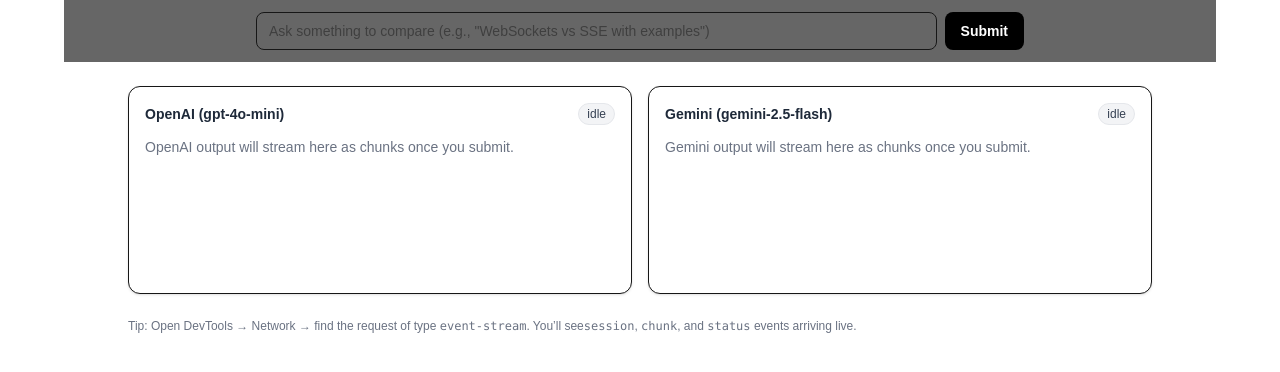
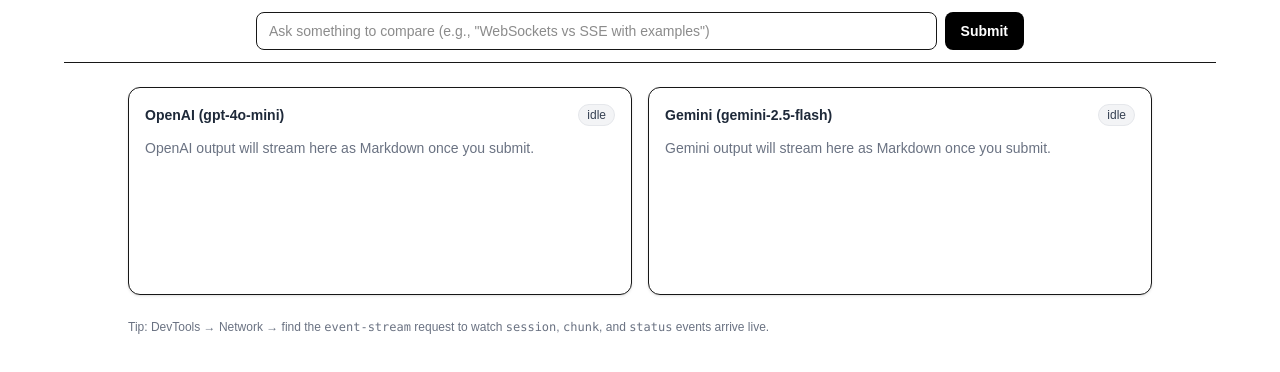
Before and after one commit to bhat0155/AIdifferentiator, a Next.js app in the folder frontend/: page / in a window 1280 px wide. Shown: the top 372 px of the page. Built offline with nearby package versions, Linux system fonts and the light colour scheme; no server answers.

Commit message:
fix: stopped text overflow on panel

```diff
--- a/frontend/src/app/page.tsx
+++ b/frontend/src/app/page.tsx
@@ -1,23 +1,25 @@
 'use client';
 
 /**
- * T10 — SSE Listener (Frontend)
+ * AIDifferentiator — Main Page
  *
- * Adds:
- *  - A single EventSource connection to backend SSE endpoint
- *  - Robust message handling: session | chunk | status
- *  - State updates into Zustand store (appendChunk / setStatus / setMetrics)
- *  - Careful cleanup: close previous EventSource on new run or unmount
+ * T9: UI layout with sticky prompt bar + two model columns
+ * T10: SSE listener — open a single EventSource to backend and push events into Zustand
+ * T11: Render streaming text as Markdown + show metrics after completion
  */
 
 import { FormEvent, useCallback, useEffect, useRef } from 'react';
+import ReactMarkdown from 'react-markdown';
 import Panel from '@/components/Panel';
 import StatusBadge from '@/components/StatusBadge';
+import Metrics from '@/components/Metrics';
 import { usePlayground } from '@/store/usePlayground';
 
+// FE env var: set in .env.local → NEXT_PUBLIC_BACKEND_URL=http://localhost:3001
 const BACKEND = process.env.NEXT_PUBLIC_BACKEND_URL || 'http://localhost:3001';
 
 export default function HomePage() {
+  // Zustand: central state/actions (from T8)
   const {
     prompt,
     setPrompt,
@@ -28,13 +30,13 @@
     setMetrics,
   } = usePlayground();
 
-  // Keep the active EventSource instance here so we can close it between runs
+  // Keep exactly one open EventSource per run
   const esRef = useRef<EventSource | null>(null);
 
-  // For now we store sessionId locally (MVP). You can lift to Zustand later if needed.
+  // Optional: hold sessionId for later GET /api/sessions/:id (history view)
   const sessionIdRef = useRef<string | null>(null);
 
-  // Helper: close the current EventSource safely
+  // Helper: close current EventSource if any
   const closeStream = useCallback(() => {
     if (esRef.current) {
       esRef.current.close();
@@ -42,48 +44,49 @@
     }
   }, []);
 
-  // Cleanup if component unmounts
+  // Cleanup on unmount (avoid dangling connections)
   useEffect(() => {
     return () => closeStream();
   }, [closeStream]);
 
-  // Submit: reset UI, flip statuses to streaming, open SSE, route events into Zustand
+  // Submit handler:
+  //  - Clear previous run
+  //  - Flip statuses to "streaming"
+  //  - Open SSE (EventSource) and route events into Zustand
   const handleSubmit = useCallback(
     (e: FormEvent) => {
       e.preventDefault();
       if (!prompt.trim()) return;
 
-      // 1) Clear previous run so both panels start fresh
+      // 1) Fresh run
       reset();
 
-      // 2) Visual feedback immediately (SSE will drive final statuses)
+      // 2) Instant visual feedback — SSE will drive final states/metrics
       setStatus('openai', 'streaming');
       setStatus('gemini', 'streaming');
 
-      // 3) Close any previous stream to avoid duplicates/leaks
+      // 3) Ensure only one EventSource is open
       closeStream();
 
-      // 4) Build the SSE URL (encode prompt!)
+      // 4) Build SSE URL (encode prompt!)
       const url = `${BACKEND}/api/compare/stream?prompt=${encodeURIComponent(prompt)}`;
 
-      // 5) Open a single EventSource for the whole run
+      // 5) Open SSE
       const es = new EventSource(url);
       esRef.current = es;
 
-      // --- onmessage: all server events arrive here as text lines with "data: ..."
+      // All server events arrive as text lines with "data: ...".
       es.onmessage = (evt) => {
-        // Each message is a JSON string of shape:
-        // { type: 'session'|'chunk'|'status', ... }
         try {
           const payload = JSON.parse(evt.data);
 
-          // 5a) Session announcement — capture sessionId for later GET /api/sessions/:id
+          // Session announcement — useful for history fetch later
           if (payload.type === 'session') {
             sessionIdRef.current = payload.sessionId;
             return;
           }
 
-          // 5b) Streaming chunk — append it to the right model
+          // Streaming chunk — append to the correct model
           if (payload.type === 'chunk') {
             const { modelId, data } = payload as {
               modelId: 'openai' | 'gemini';
@@ -93,61 +96,67 @@
             return;
           }
 
-          // 5c) Status updates — "complete" (with metrics) or "error"
+          // Status updates — "complete" (with metrics) or "error"
           if (payload.type === 'status') {
-            const { modelId, status } = payload as {
+            const { modelId, status, metrics, message } = payload as {
               modelId: 'openai' | 'gemini';
               status: 'complete' | 'error';
               metrics?: { responseTimeMs: number; tokenCount: number; costUSD: number };
               message?: string;
             };
 
-            if (status === 'complete' && payload.metrics) {
-              // Fill metrics first so UI has data when status flips
-              setMetrics(modelId, payload.metrics);
+            if (status === 'complete' && metrics) {
+              // write metrics first, then flip status to complete
+              setMetrics(modelId, metrics);
               setStatus(modelId, 'complete');
             } else if (status === 'error') {
-              // Mark just this model as errored; the other may still be streaming/complete
               setStatus(modelId, 'error');
-              // Optional: append a visible error note into the text area
-              appendChunk(modelId, `\n\n[Error] ${payload.message ?? 'Provider failed'}\n`);
+              // optional: surface a small inline error note
+              appendChunk(modelId, `\n\n[Error] ${message ?? 'Provider failed'}\n`);
             }
             return;
           }
 
-          // (Optional) all-complete — server may send a final epilogue
+          // Final epilogue — safe to close
           if (payload.type === 'all-complete') {
-            // We can safely close here; setStatus already flipped both to "complete" or "error"
             closeStream();
             return;
           }
         } catch {
-          // Ignore malformed frames (defensive — should not happen)
-          return;
+          // Ignore any malformed frame (defensive)
         }
       };
 
-      // --- onerror: network/server issue (MVP: mark both errored and close)
+      // Network/server error: mark any still-streaming model as error, then close
       es.onerror = () => {
-        // If still streaming, surface an error for both models
         if (models.openai.status === 'streaming') setStatus('openai', 'error');
         if (models.gemini.status === 'streaming') setStatus('gemini', 'error');
         closeStream();
       };
     },
-    [prompt, reset, setStatus, appendChunk, setMetrics, models.openai.status, models.gemini.status, closeStream]
+    [
+      prompt,
+      reset,
+      setStatus,
+      appendChunk,
+      setMetrics,
+      models.openai.status,
+      models.gemini.status,
+      closeStream,
+    ],
   );
 
   return (
     <main className="mx-auto min-h-screen max-w-6xl px-4 pb-20">
-      {/* Sticky top bar so users can quickly re-run */}
-      <div className="sticky top-0 z-10 -mx-4 px-4 py-3 backdrop-blur supports-[backdrop-filter]:bg-black/60">
+      {/* ───────────────────────── Sticky Prompt/Search Bar ───────────────────────── */}
+      <div className="sticky top-0 z-10 -mx-4 border-b bg-white/70 px-4 py-3 backdrop-blur supports-[backdrop-filter]:bg-white/60">
         <form onSubmit={handleSubmit} className="mx-auto flex max-w-3xl gap-2">
-          {/* Accessibility: label is visually hidden but still helps screen readers */}
+          {/* Accessible label (screen-reader visible) */}
           <label htmlFor="prompt" className="sr-only">
             Prompt
           </label>
 
+          {/* The “search bar” / input */}
           <input
             id="prompt"
             value={prompt}
@@ -157,6 +166,7 @@
             aria-label="Comparison prompt input"
           />
 
+          {/* Submit triggers the SSE flow */}
           <button
             type="submit"
             className="shrink-0 rounded-lg bg-black px-4 py-2 text-sm font-semibold text-white hover:bg-gray-800 focus:outline-none focus:ring-2 focus:ring-black"
@@ -167,36 +177,56 @@
         </form>
       </div>
 
-      {/* Two responsive columns (OpenAI | Gemini) */}
+      {/* ───────────────────────── Two Responsive Columns ───────────────────────── */}
       <div className="mx-auto mt-6 grid max-w-5xl grid-cols-1 gap-4 md:grid-cols-2">
+        {/* OPENAI COLUMN */}
         <Panel
           title="OpenAI (gpt-4o-mini)"
           right={<StatusBadge status={models.openai.status} />}
         >
-          {models.openai.text || (
+          {/* Streamed text rendered as Markdown (updates live as chunks append) */}
+          {models.openai.text ? (
+            <ReactMarkdown>{models.openai.text}</ReactMarkdown>
+          ) : (
             <p className="text-gray-500">
-              OpenAI output will stream here as chunks once you submit.
+              OpenAI output will stream here as Markdown once you submit.
             </p>
           )}
+
+          {/* Metrics appear only after completion */}
+          <Metrics
+            responseTimeMs={models.openai.metrics?.responseTimeMs}
+            tokenCount={models.openai.metrics?.tokenCount}
+            costUSD={models.openai.metrics?.costUSD}
+          />
         </Panel>
 
+        {/* GEMINI COLUMN */}
         <Panel
           title="Gemini (gemini-2.5-flash)"
           right={<StatusBadge status={models.gemini.status} />}
         >
-          {models.gemini.text || (
+          {models.gemini.text ? (
+            <ReactMarkdown>{models.gemini.text}</ReactMarkdown>
+          ) : (
             <p className="text-gray-500">
-              Gemini output will stream here as chunks once you submit.
+              Gemini output will stream here as Markdown once you submit.
             </p>
           )}
+
+          <Metrics
+            responseTimeMs={models.gemini.metrics?.responseTimeMs}
+            tokenCount={models.gemini.metrics?.tokenCount}
+            costUSD={models.gemini.metrics?.costUSD}
+          />
         </Panel>
       </div>
 
-      {/* Helper text */}
+      {/* Small helper note for devs/testers */}
       <div className="mx-auto mt-6 max-w-5xl text-xs text-gray-500">
         <p>
-          Tip: Open DevTools → Network → find the request of type <code>event-stream</code>. You’ll see
-          <code>session</code>, <code>chunk</code>, and <code>status</code> events arriving live.
+          Tip: DevTools → Network → find the <code>event-stream</code> request to watch{' '}
+          <code>session</code>, <code>chunk</code>, and <code>status</code> events arrive live.
         </p>
       </div>
     </main>
--- a/frontend/src/components/Panel.tsx
+++ b/frontend/src/components/Panel.tsx
@@ -1,15 +1,27 @@
-"use client"
+'use client';
 
 import React from 'react';
 
-export default function Panel({title, right, children}: {title: string, right:React.ReactNode, children: React.ReactNode}){
-    return (
+/**
+ * Panel — card wrapper for each model column.
+ * Change: add robust word-wrapping so very long tokens never overflow.
+ */
+export default function Panel({
+  title,
+  right,
+  children,
+}: {
+  title: string;
+  right?: React.ReactNode;
+  children: React.ReactNode;
+}) {
+  return (
     <section className="rounded-xl border bg-white p-4 shadow-sm">
       <header className="mb-3 flex items-center justify-between">
         <h2 className="text-sm font-semibold text-gray-800">{title}</h2>
         {right}
       </header>
-      <div className="min-h-[140px] whitespace-pre-wrap text-sm text-gray-900">
+      <div className="min-h-[140px] text-sm text-gray-900 whitespace-pre-wrap break-words [overflow-wrap:anywhere]">
         {children}
       </div>
     </section>
```
